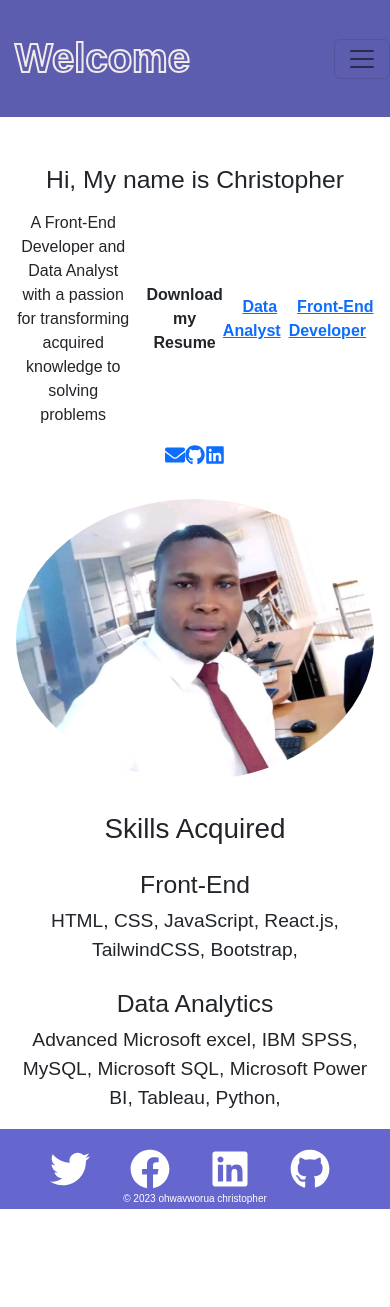
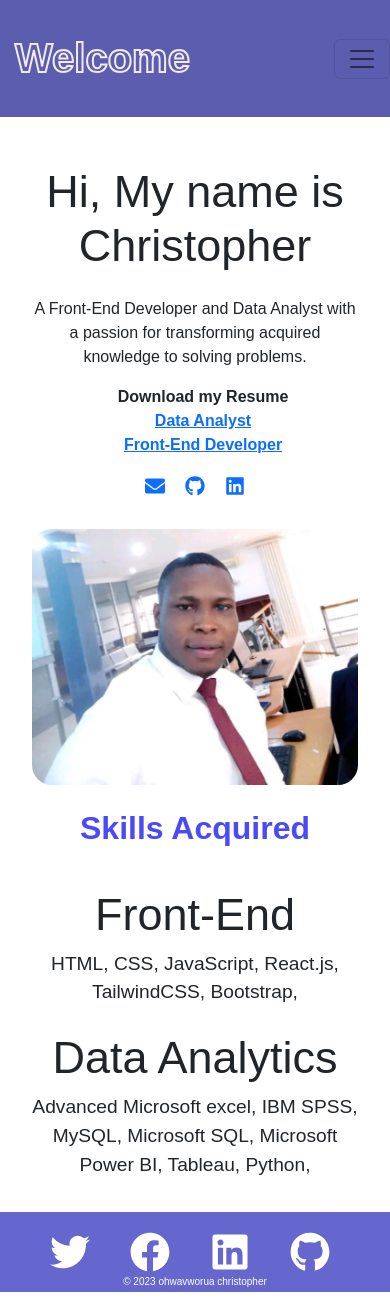
Before and after one commit to ocarslyobas/Portfolio, a React (Create React App) app: page / in a window 390 px wide. Before the commit the page ends 1224 px from the top, so only its background shows below. Built offline with nearby package versions, Linux system fonts and the light colour scheme.

Commit message:
Home style update

```diff
--- a/src/pages/Home/Home.css
+++ b/src/pages/Home/Home.css
@@ -165,7 +165,17 @@
   }
 
   .about {
-    margin-top: 2rem;
+    margin-top: 1rem;
+    display: flex;
+    flex-direction: column;
+    align-items: center;
+    align-content: center;
+    text-align: center;
+  }
+
+  h2{
+    font-size: 45px;
+
   }
 
   .prompt {
@@ -173,6 +183,15 @@
     justify-content: center;
     align-items: center;
     margin-top: 1rem;
+  }
+
+  .promptsvg{
+    display: flex;
+    justify-content: space-between;
+    align-items: center;
+    align-content: space-around;
+    margin: 1rem;
+    width: 100px;
   }
 
   .prompt-text {
@@ -195,17 +214,24 @@
   }
 
   .imagebox {
-    margin-top: 2rem;
+    margin-top: 1rem;
+    padding-top: 0px;
+    display: flex;
+    align-items: center;
+    align-content: center;
+    justify-content: center;
   }
 
   .image-rounded {
-    border-radius: 50%;
+    border-radius: 20px;
     max-width: 100%;
     height: auto;
   }
 
   .skills {
-    margin-top: 2rem;
+    margin-top: 0px;
+    display: flex;
+    flex-direction: column;
   }
 
   .skillshead {
@@ -235,10 +261,45 @@
   }
 
   /* Responsive styles */
-  @media screen and (min-width: 600px) {
+  @media screen and (max-width: 600px) {
     .Home {
       padding: 2rem;
     }
+
+    .prompt {
+        display: flex;
+        justify-content: flex-start;
+        flex-direction: column;
+        align-items: center;
+        justify-content: center;
+    }
+
+    .resumedownload {
+        display: flex;
+        flex-direction: column;
+        justify-content: center;
+        align-items: center;
+        margin-top: 1rem;
+      }
+
+    .skills{
+        margin-top: 1.5rem;
+        display: flex;
+        flex-direction: column;
+      }
+
+    .list{
+        margin-top: -1.5rem;
+        margin-top: 0px;
+
+    }
+
+    .skillshead{
+        font-weight: bolder;
+        font-size: xx-large;
+        color: rgb(74, 74, 246)
+    }
+
   }
 
   @media screen and (min-width: 768px) {
@@ -248,7 +309,11 @@
       align-items: center;
     }
     .prompt {
-      justify-content: flex-start;
+        display: flex;
+        justify-content: flex-start;
+        flex-direction: column;
+        align-items: center;
+        justify-content: center;
     }
     .prompt-text {
       margin-right: 1rem;
@@ -262,6 +327,12 @@
       justify-content: space-between;
       margin-top: 4rem;
     }
+
+    .h1 {
+        font-weight: bolder;
+      }
+
+
     .item {
       flex-basis: 48%;
     }
--- a/src/pages/Home/Home.jsx
+++ b/src/pages/Home/Home.jsx
@@ -18,7 +18,7 @@ const Home = ()=> {
                 <div className='about'>
                     <h2>Hi, My name is Christopher</h2>
                     <div className='prompt'>
-                        <p className='prompt-text'>A Front-End Developer and Data Analyst with a passion for transforming acquired knowledge to solving problems</p>
+                        <p className='prompt-text'>A Front-End Developer and Data Analyst with a passion for transforming acquired knowledge to solving problems.</p>
                         <div className='resumedownload'>
                         <span>Download my Resume</span>
                         <a href="https://drive.google.com/file/d/1OZ1SxktGToQFw9KDnPbFnPcIw8Y1c-AS/view?usp=sharing" target="_blank" id="viewtext"><span className='mx-2' ><b> Data Analyst</b></span></a>
@@ -26,7 +26,7 @@ const Home = ()=> {
                         </div>
                     </div>
 
-                    <div className='prompt'>
+                    <div className='promptsvg'>
 
                         <Link to={'/contact'}><FaEnvelope size={20}/></Link>
                         <a href='https://github.com/ocarslyobas' target="_blank"><FaGithub size={20} /></a>
```
